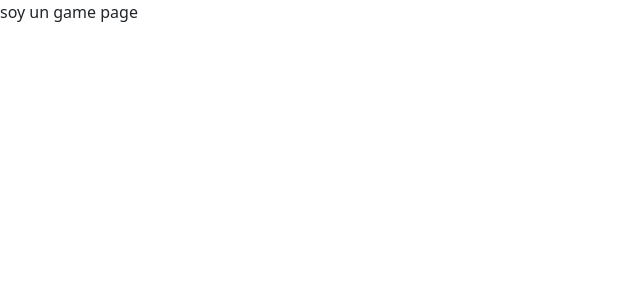
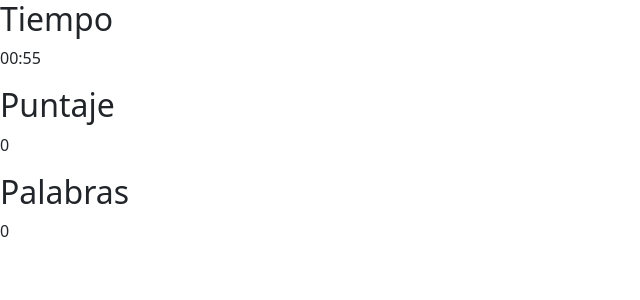
Before and after one commit to paula-carrano/unq-ui-paula-carrano-trabajo-final, a React (Vite) app: page /game in a window 1280 px wide. Shown: the top 300 px of the page, without its empty margins (0-640 px from the left). Built offline with nearby package versions, Linux system fonts and the light colour scheme.

Commit message:
add header sin formato en Game Page

```diff
--- /dev/null
+++ b/src/components/Header/Header.jsx
@@ -0,0 +1,38 @@
+export const Header = ({ timeLeft, score, wordCount }) => {
+    return (
+        <header>
+            <Timer timeLeft={timeLeft} />
+            <Score score={score} />
+            <WordCount wordCount={wordCount} />
+        </header>
+    );
+};
+
+const Timer = ({ timeLeft }) => {
+    const formattedTime = `00:${String(timeLeft).padStart(2, "0")}`;
+
+    return (
+        <section>
+            <h2>Tiempo</h2>
+            <p>{formattedTime}</p>
+        </section>
+    );
+};
+
+const Score = ({ score }) => {
+    return (
+        <section>
+            <h2>Puntaje</h2>
+            <p>{score}</p>
+        </section>
+    );
+};
+
+const WordCount = ({ wordCount }) => {
+    return (
+        <section>
+            <h2>Palabras</h2>
+            <p>{wordCount}</p>
+        </section>
+    );
+};
--- a/src/pages/Game.jsx
+++ b/src/pages/Game.jsx
@@ -1,3 +1,33 @@
+import { useEffect, useState } from "react";
+import { useNavigate } from "react-router-dom";
+import { Header } from "../components/Header/Header";
+
 export const Game = () => {
-    return <div> soy un game page</div>;
+    const [timeLeft, setTimeLeft] = useState(60);
+    const [score] = useState(0);
+    const [wordCount] = useState(0);
+    const navigate = useNavigate();
+
+    useEffect(() => {
+        if (timeLeft === 0) {
+            navigate("/game-over");
+            return;
+        }
+
+        const timerId = setTimeout(() => {
+            setTimeLeft((currentTime) => currentTime - 1);
+        }, 1000);
+
+        return () => clearTimeout(timerId);
+    }, [timeLeft, navigate]);
+
+    return (
+        <div>
+            <Header
+                timeLeft={timeLeft}
+                score={score}
+                wordCount={wordCount}
+            />
+        </div>
+    );
 };
```
